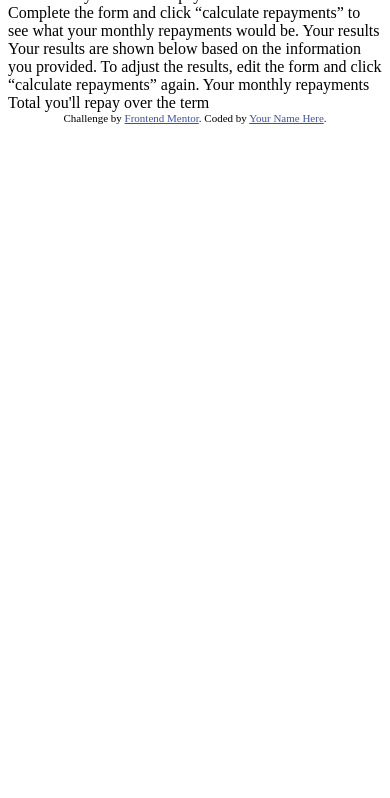
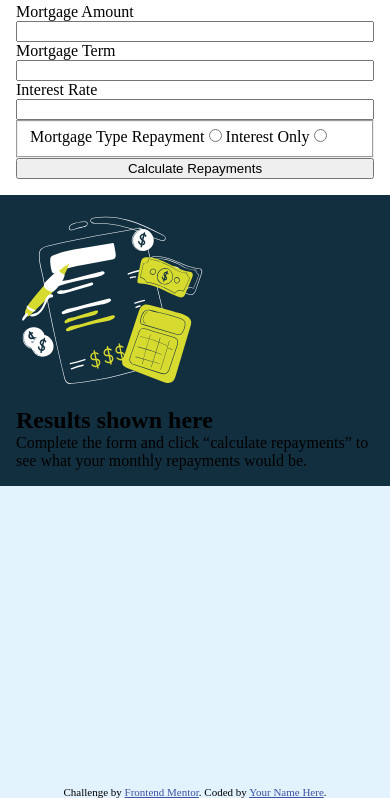
Before and after one commit to Jenna59/mortgage-calculator, a plain HTML site: page index.html in a window 390 px wide. Shown: the part 58-856 px from the top of the page. Drawn offline with Linux system fonts and the light colour scheme.

Commit message:
Semantic html and basic mobile layout

```diff
--- a/index.html
+++ b/index.html
@@ -5,6 +5,7 @@
     <meta name="viewport" content="width=device-width, initial-scale=1.0"> <!-- displays site properly based on user's device -->
 
     <link rel="icon" type="image/png" sizes="32x32" href="./assets/images/favicon-32x32.png">
+    <link rel="stylesheet" type="text/css" href="style.css">
 
     <title>Frontend Mentor | Mortgage repayment calculator</title>
 
@@ -15,33 +16,51 @@
     </style>
   </head>
   <body>
-
-  Mortgage Calculator
+    <main>
+      <form>
+        <h2>Mortgage Calculator</h2>
         Clear All
 
-  Mortgage Amount
+          <label for="amount">Mortgage Amount</label>
+            <input type="text" />
+          <label for="term">Mortgage Term</label>
+            <input type="text" />
+          <label for="rate">Interest Rate</label>
+            <input type="text" />
 
-  Mortgage Term
+        <fieldset>
+          <label>
+            Mortgage Type
+          </label>
+          <label>
+            Repayment
+          </label>
+          <input type="radio" />
+          <label>
+            Interest Only
+          </label>
+          <input type="radio" />
+        </fieldset>
 
-  Interest Rate
+        <button>Calculate Repayments</button>
 
-  Mortgage Type
-  Repayment
-  Interest Only
+      </form>
+      <!-- Empty results start -->
+      <section>
 
-  Calculate Repayments
+        <img src="./assets/images/illustration-empty.svg" alt=""/>
 
-  <!-- Empty results start -->
-
-  Results shown here
-
+        <h2>Results shown here</h2>
+          <p>
             Complete the form and click “calculate repayments” to see what
             your monthly repayments would be.
+          </p>
 
         <!-- Empty results end -->
 
         <!-- Completed results start -->
 
+  <!--
           Your results
 
           Your results are shown below based on the information you provided.
@@ -50,12 +69,15 @@
           Your monthly repayments
 
           Total you'll repay over the term
+  -->
+      </section>
+    </main>
 
-  <!-- Completed results end -->
-
+    <footer>
       <div class="attribution">
         Challenge by <a href="https://www.frontendmentor.io?ref=challenge">Frontend Mentor</a>.
         Coded by <a href="#">Your Name Here</a>.
       </div>
+    </footer>
   </body>
 </html>
--- /dev/null
+++ b/style.css
@@ -0,0 +1,60 @@
+
+*, *::before, *::after {
+  box-sizing: border-box;
+}
+
+* {
+  margin: 0;
+}
+
+form,
+section {
+  padding: 1rem;
+}
+
+html {
+  /* border: solid 4px lime; */
+  height: 100vh;
+}
+
+body,
+main {
+  height: inherit;
+}
+
+body {
+  /* slate 100 */
+  background-color: hsl(202, 86%, 94%);
+  /* border: solid 4px hotpink; */
+}
+
+form {
+  background-color: hsl(0, 0%, 100%);
+  /* border: solid 4px red; */
+  display: flex;
+  flex-direction: column;
+}
+
+section {
+  /*slate 900 */
+  background-color: hsl(202, 55%, 16%);
+  /* border: solid 4px yellow; */
+}
+
+img {
+  height: 60%;
+}
+
+@media (width <= 375px) {
+  form {
+    height: 65%;
+  }
+
+  section {
+    height: 35%;
+  }
+
+  img {
+    height: 60%;
+  }
+}
```
Lines whose indentation alone changed are shown as unchanged.
